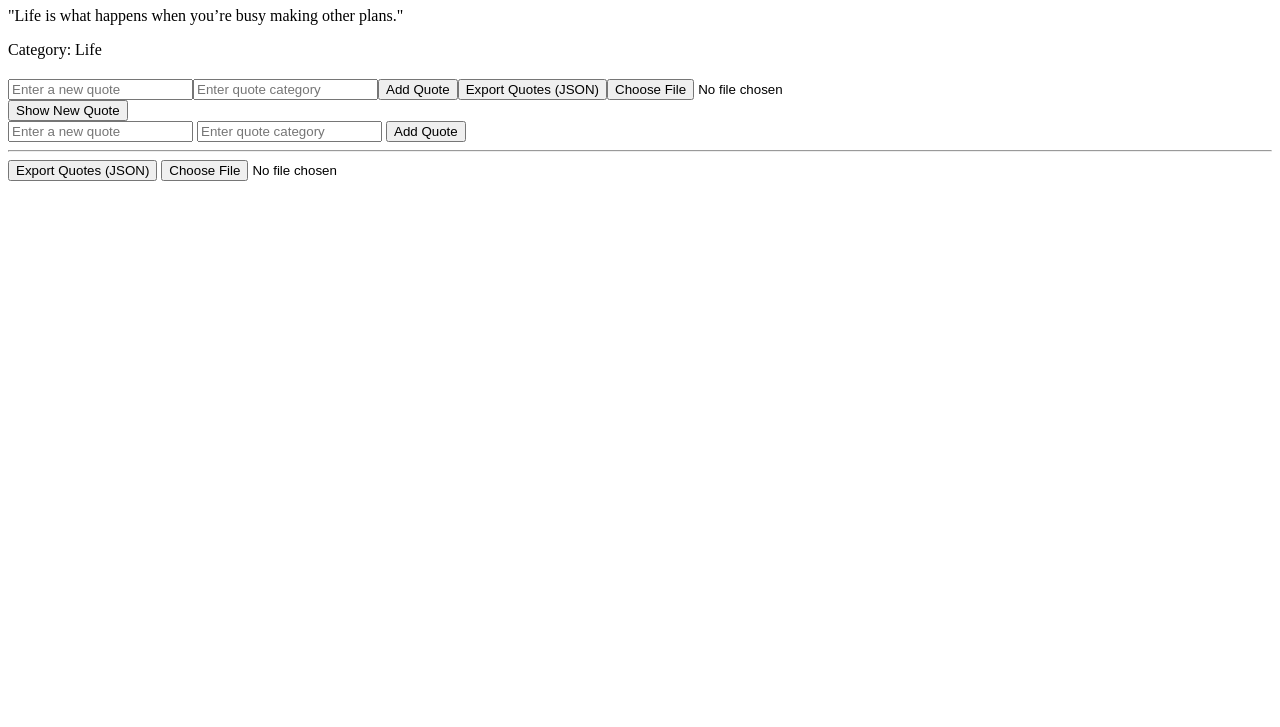
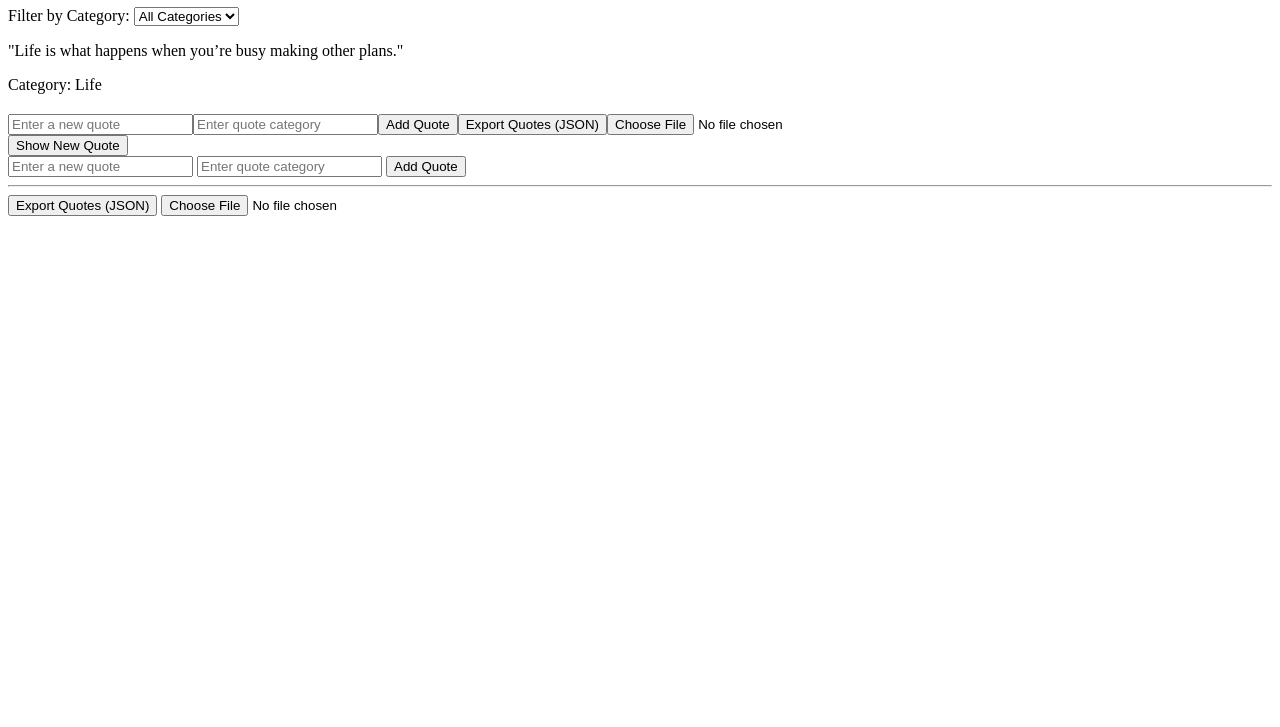
Before and after one commit to shomere/alx_fe_javascript, a plain HTML site: page dom-manipulation/index.html in a window 1280 px wide. Shown: the part 73-800 px from the top of the page. Drawn offline with Linux system fonts and the light colour scheme.

Commit message:
category filtering

```diff
--- a/dom-manipulation/index.html
+++ b/dom-manipulation/index.html
@@ -7,6 +7,13 @@
 </head>
 <body>
   <h1>Dynamic Quote Generator</h1>
+
+  <!-- Filter Section -->
+  <label for="categoryFilter">Filter by Category:</label>
+  <select id="categoryFilter" onchange="filterQuotes()">
+    <option value="all">All Categories</option>
+    <!-- Dynamically populated -->
+  </select>
 
   <!-- Quote display area -->
   <div id="quoteDisplay"></div>
@@ -25,10 +32,10 @@
 
   <!-- Export and Import Section -->
   <div>
-    <!-- ✅ Export button (detected by checkers) -->
+    <!--  Export button (detected by checkers) -->
     <button id="exportQuotes" onclick="exportToJsonFile()">Export Quotes (JSON)</button>
 
-    <!-- ✅ Import input (detected by checkers) -->
+    <!--  Import input (detected by checkers) -->
     <input type="file" id="importFile" accept=".json" onchange="importFromJsonFile(event)" />
   </div>
 
```
